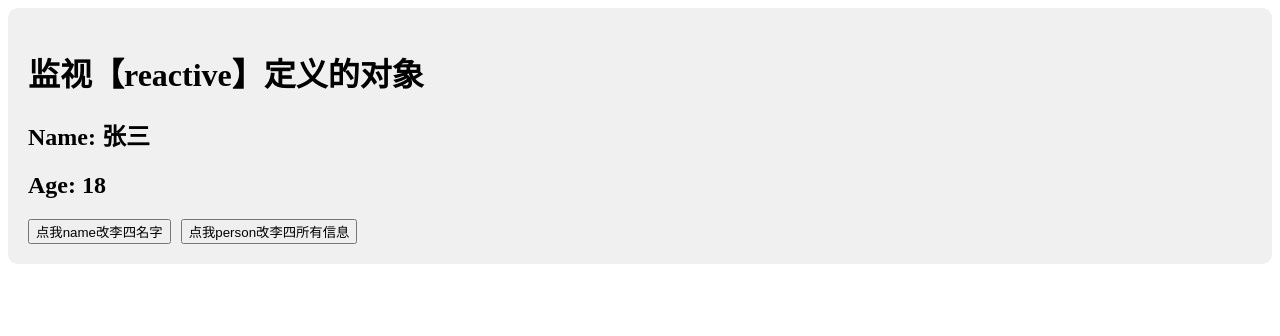
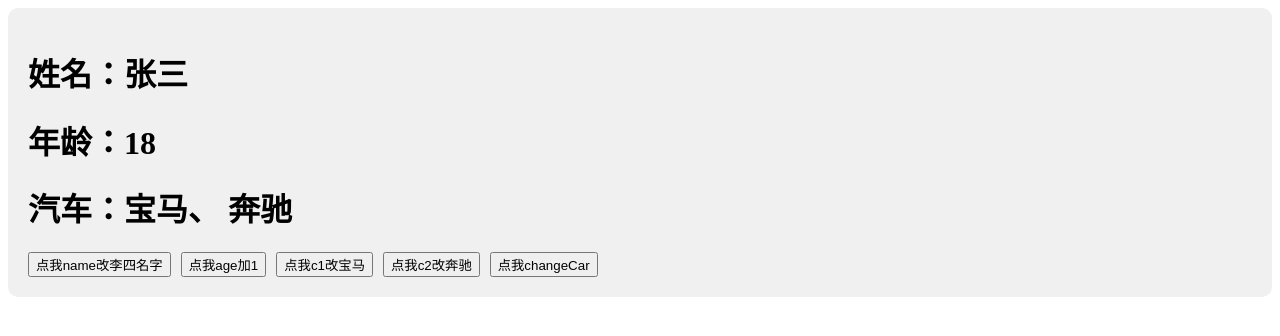
Before and after one commit to BigDragonlin/vue-demo, a Vue app: page / in a window 1280 px wide. Shown: the top 336 px of the page. Built offline with nearby package versions, Linux system fonts and the light colour scheme; the HTML template or start-up script is replaced by a standard one.

Commit message:
监视复杂对象中的某个属性

```diff
--- a/src/components/Person.vue
+++ b/src/components/Person.vue
@@ -1,10 +1,13 @@
 <template>
     <div class="person">
-        <h1>监视【reactive】定义的对象</h1>
-        <h2>Name: {{ person.name }}</h2>
-        <h2>Age: {{ person.age }}</h2>
-        <button @click="changeName">点我name改李四名字</button>
-        <button @click="changePerson">点我person改李四所有信息</button>
+        <h1>姓名：{{ person.name }}</h1>
+        <h1>年龄：{{ person.age }}</h1>
+        <h1>汽车：{{ person.car.c1}}、 {{ person.car.c2 }}</h1>
+        <button @click="person.name += '~'">点我name改李四名字</button>
+        <button @click="person.age++">点我age加1</button>
+        <button @click="person.car.c1 += '~'">点我c1改宝马</button>
+        <button @click="person.car.c2 += '~'">点我c2改奔驰</button>
+        <button @click="changeCar">点我changeCar</button>
     </div>
 </template>
 
@@ -13,24 +16,36 @@
     import { reactive, watch } from 'vue';
     let person = reactive({
         name: '张三',
-        age: 18
+        age: 18,
+        car: {
+            c1: '宝马',
+            c2: '奔驰'
+        }
     })
-    function changeName() {
-        person.name = '李四'
-    }
-    function changePerson() {
-        //使用reactive时修改对象
-        Object.assign(person, {
-            name: '李四',
-            age: 20
-        })
+    function changeCar() {
+        person.car = {
+            c1: '宝马',
+            c2: '奔驰'
+        }
     }
 
-    // 监视 情况三：监视reactive定义的对象中某个属性改变。reactive默认开启隐式的深度监视，所以任何属性变化都会触发监视
-    watch(person, (newVal, oldVal) => {
-        console.log('person的值发生了变化', newVal, oldVal)
+    // 监视 情况三：监视reactive定义的对象中基础数据类型的改变
+    watch(() => person.name, (newVal, oldVal) => {
+        console.log('person的name发生了变化', newVal, oldVal)
+    })
+    watch(() => person.age, (newVal, oldVal) => {
+        console.log('person的age发生了变化', newVal, oldVal)
     })
 
+    // 监视 情况四：监视reactive定义的对象中对象类型的改变。匿名函数返回的是地址,所以地址变了就会触发监视
+    watch(() => person.car, (newVal, oldVal) => {
+        console.log('person的car发生了变化', newVal, oldVal)
+    })
+
+    //完美写法
+    watch(() => person, (newVal, oldVal) => {
+        console.log('person的值发生了变化', newVal, oldVal)
+    },{ deep: true })
 </script>
 
 <style>
```
